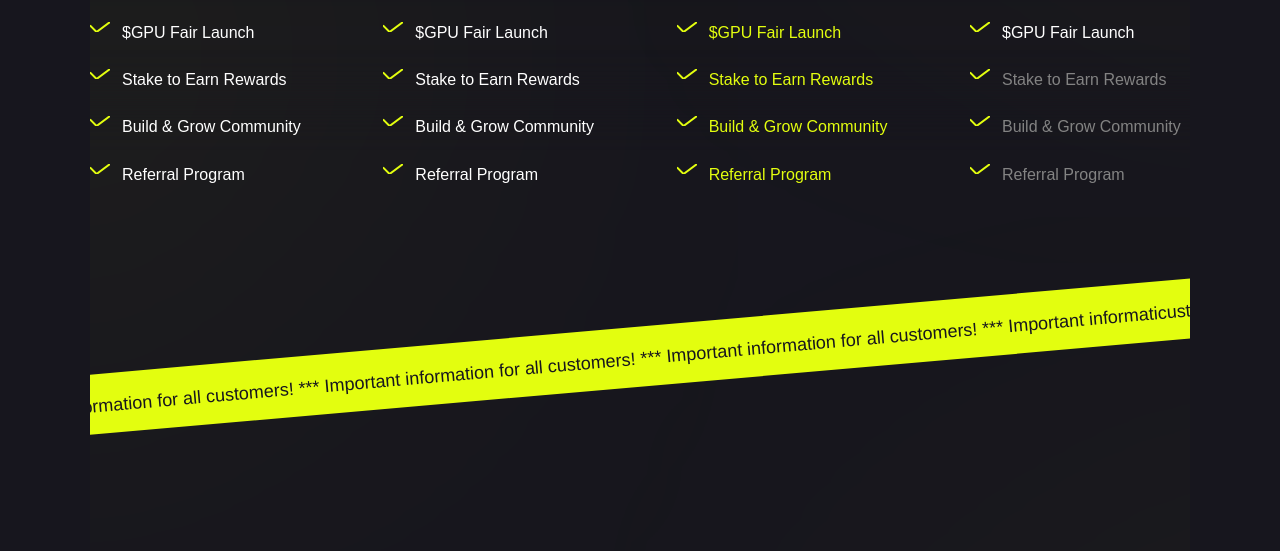
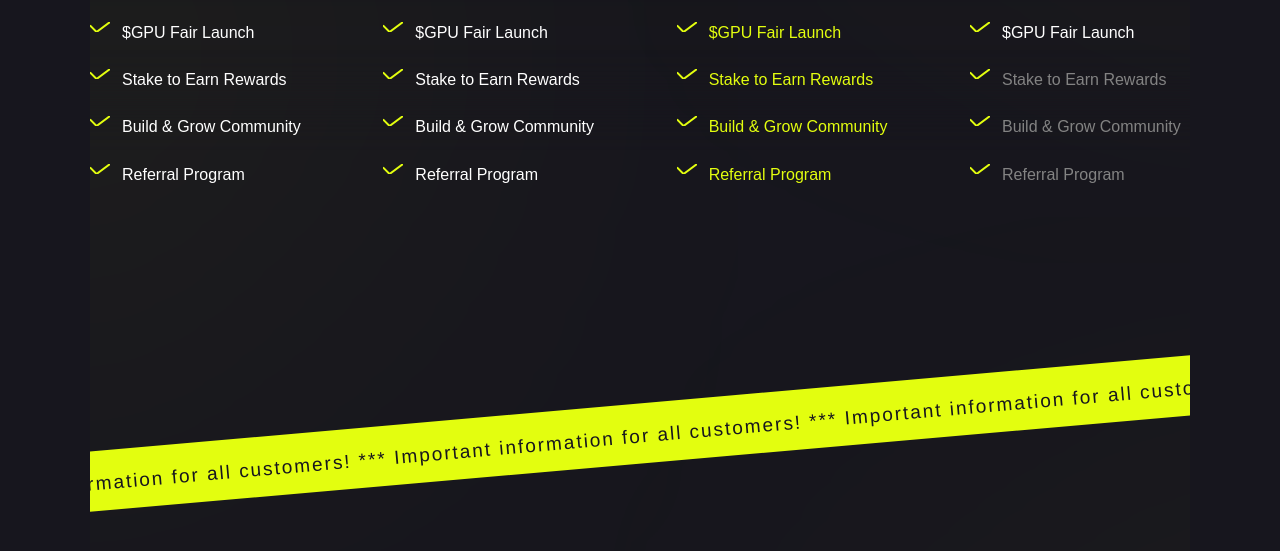
Before and after one commit to POLYAN18/WEB_EXAM, a plain HTML site: page index.html in a window 1280 px wide. Shown: the part 1892-2443 px from the top of the page. Drawn offline with Linux system fonts and the light colour scheme.

Commit message:
fifth commit

```diff
--- a/style.css
+++ b/style.css
@@ -1166,33 +1166,33 @@ body {
 
 
 
+
 .important_div,
 .important_div * {
-  width: 1300px;
+  width: 1800px;
   height: 20px;
 }
+
+
 .important_div {
   background: #e3fe0f;
   padding: 20px;
   display: flex;
   flex-direction: row;
   top: 300px;
-  left: -130px;
+  left: -170px;
   gap: 10px;
   align-items: center;
   justify-content: center;
   position: relative;
-  transform-origin: 0 0;
   transform: rotate(-5deg) scale(1, 1);
 }
 .important-information-for-all-customers-important-information-for-all-customers-important-information-for-all-customers-important-informaticustomers {
   color: #17161e;
   text-align: left;
   font-family: "NeueMachina-Regular", sans-serif;
-  font-size: 18px;
+  font-size: 19px;
   line-height: 140%;
   font-weight: 400;
-  position: relative;
-  transform-origin: 0 0;
-  transform: rotate(-0.008deg) scale(1, 1);
+  letter-spacing: 2px
 }
```
